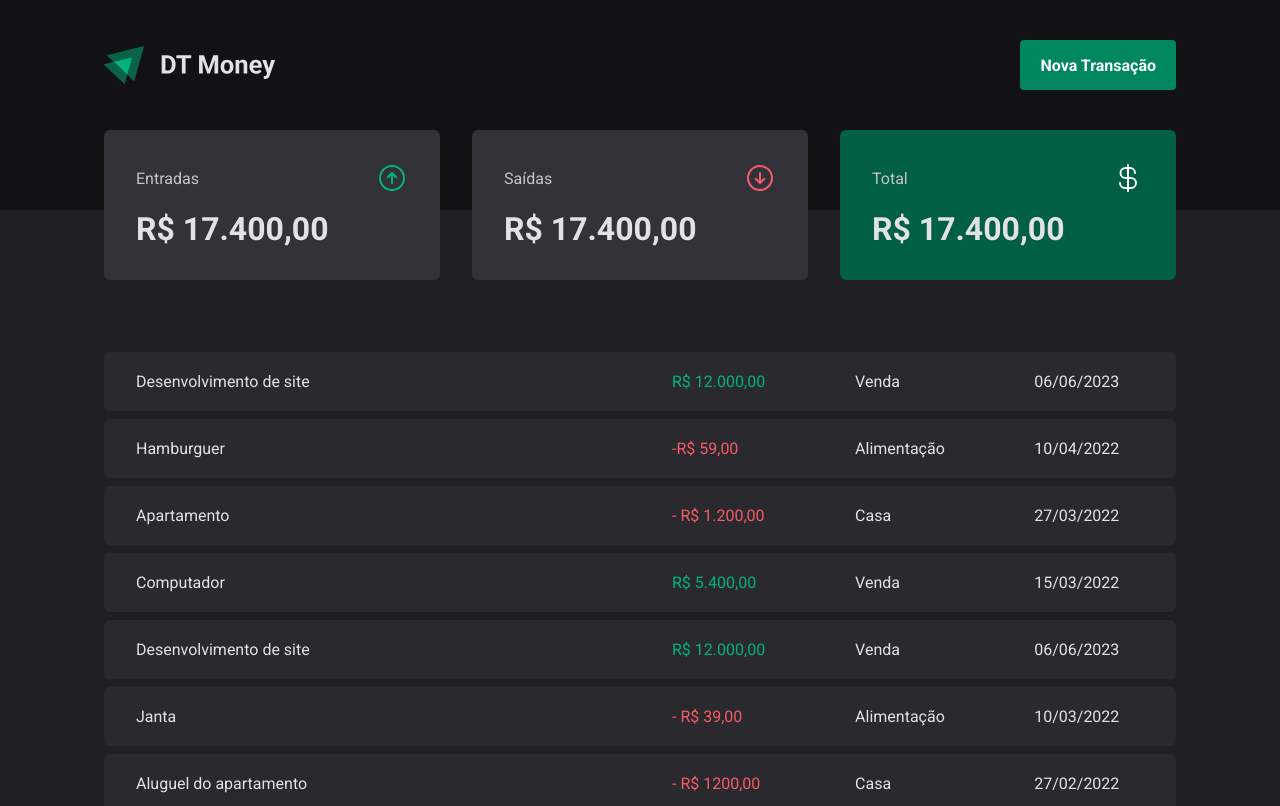
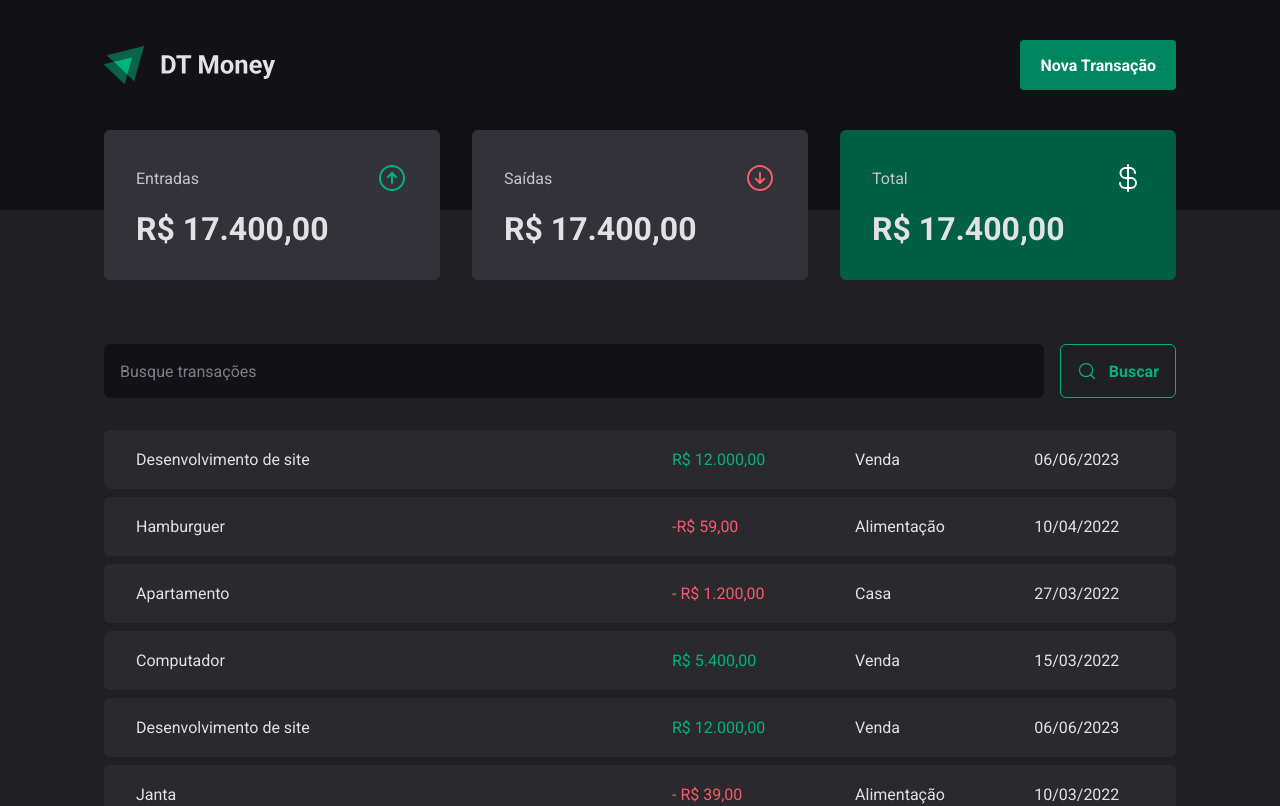
Before and after one commit to Wesley-Medeiros/DT-Money, a React (Vite) app: page / in a window 1280 px wide. Shown: the top 806 px of the page. Built offline with nearby package versions, Linux system fonts and the light colour scheme.

Commit message:
add Search form

```diff
--- /dev/null
+++ b/src/pages/Transactions/components/SearchFrom/index.tsx
@@ -0,0 +1,16 @@
+import { SearchFormContainer } from "./styles"
+import { MagnifyingGlass } from "phosphor-react"
+
+function SearchForm() {
+  return(
+    <SearchFormContainer>
+      <input type="text" placeholder="Busque transações" />
+
+      <button type="submit">
+        <MagnifyingGlass size={20} /> Buscar
+      </button>
+    </SearchFormContainer>
+  )
+}
+
+export default SearchForm
--- /dev/null
+++ b/src/pages/Transactions/components/SearchFrom/styles.ts
@@ -0,0 +1,43 @@
+import styled from "styled-components";
+
+export const SearchFormContainer = styled.form`
+  display: flex;
+  gap: 1rem;
+
+  input {
+    flex: 1;
+    border-radius: 6px;
+    border: 0;
+    background: ${props => props.theme["gray-900"]};
+    color: ${props => props.theme["gray-300"]};
+    padding: 1rem;
+
+    &::placeholder {
+      color: ${props => props.theme["gray-500"]};
+    }
+  }
+
+  button {
+    display: flex;
+    align-items: center;
+    gap: 0.75rem;
+
+    border: 0;
+    padding: 1rem;
+    background: transparent;
+    border: 1px solid ${props => props.theme["green-300"]};
+    color: ${props => props.theme["green-300"]};
+    font-weight: bold;
+    border-radius: 6px;
+
+    &:hover {
+      background: ${props => props.theme["green-500"]};
+      border-color: ${props => props.theme["green-300"]};
+      color: ${props => props.theme.white};
+      transition:
+      background-color 0.2s,
+      color 0.2s,
+      border-color 0.2s;
+    }
+  }
+`;
--- a/src/pages/Transactions/index.tsx
+++ b/src/pages/Transactions/index.tsx
@@ -1,5 +1,6 @@
 import Header from "../../Components/Header"
 import Summary from "../../Components/Summary"
+import SearchForm from "./components/SearchFrom"
 import { PriceHighlight, TransactionsConatiner, TransactionsTable } from "./styles"
 
 function Transactions() {
@@ -9,6 +10,7 @@
       <Summary />
 
       <TransactionsConatiner>
+        <SearchForm />
         <TransactionsTable>
           <tbody>
             <tr>
@@ -101,19 +103,21 @@
 
             <tr>
               <td width='50%'>Almoço</td>
-              <td><PriceHighlight variant="outcome">
-                - R$ 30,00
+              <td>
+                <PriceHighlight variant="outcome">
+                  - R$ 30,00
                 </PriceHighlight>
-                </td>
+              </td>
               <td>Alimentação</td>
               <td>05/02/2022</td>
             </tr>
             <tr>
               <td width='50%'>Fone De Ouvido</td>
-              <td><PriceHighlight variant="outcome">
-                - R$ 150,00
+              <td>
+                <PriceHighlight variant="outcome">
+                  - R$ 150,00
                 </PriceHighlight>
-                </td>
+              </td>
               <td>Itens</td>
               <td>02/02/2022</td>
             </tr>
--- a/src/pages/Transactions/styles.ts
+++ b/src/pages/Transactions/styles.ts
@@ -11,7 +11,7 @@
   width: 100%;
   border-collapse: separate;
   border-spacing: 0 0.5rem;
-  /* margin-top: 1.5rem; */
+  margin-top: 1.5rem;
 
   td {
     padding: 1.25rem 2rem;
```
